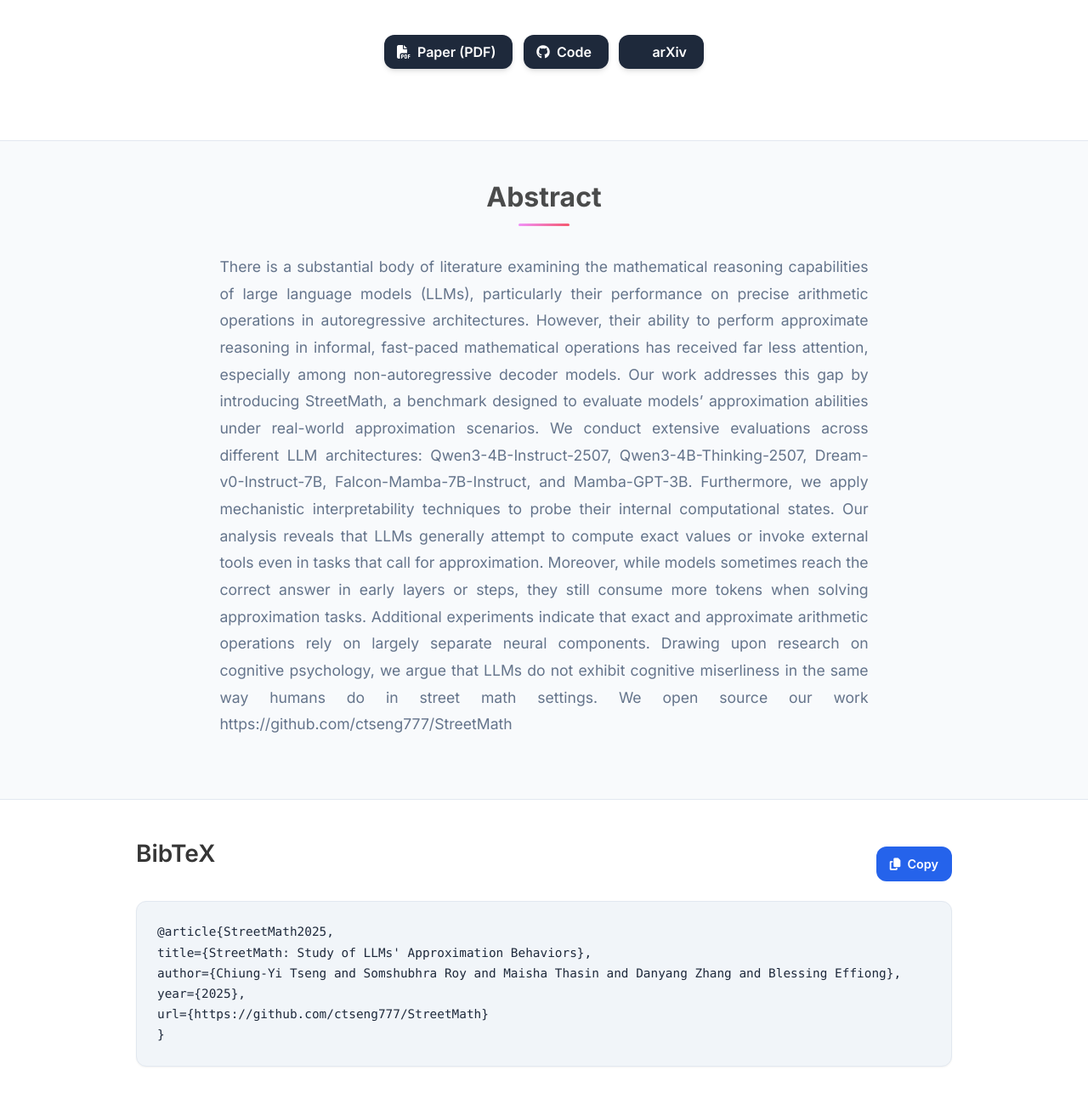
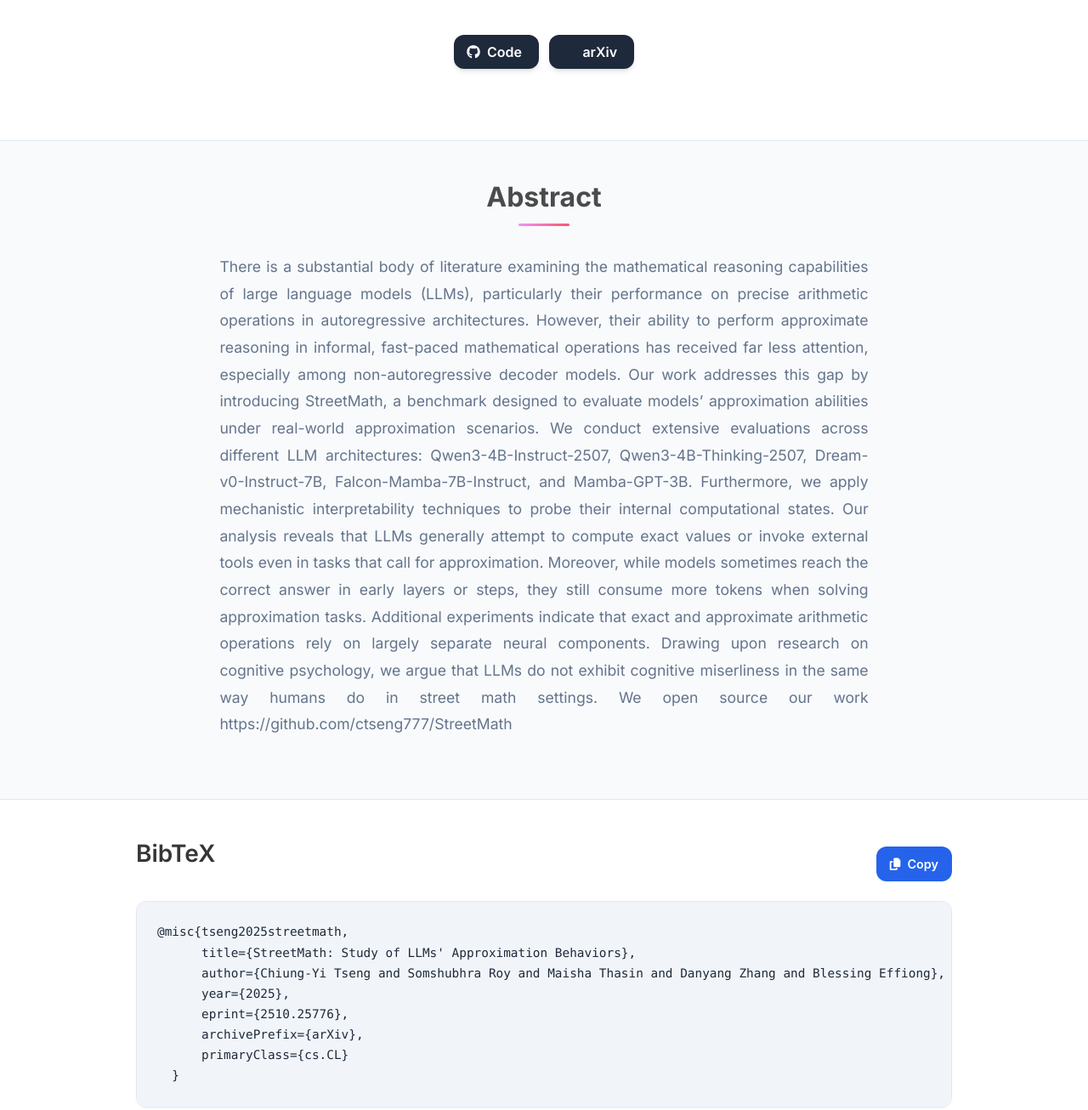
Before and after one commit to ctseng777/StreetMathProject, a plain HTML site: page index.html in a window 1280 px wide. Shown: the part 617-1923 px from the top of the page at 85% size. Drawn offline with nearby package versions, Linux system fonts and the light colour scheme; some icons are missing.

Commit message:
Revise the link to code and add arxiv link

```diff
--- a/index.html
+++ b/index.html
@@ -326,15 +326,15 @@
                   <div class="column has-text-centered">
                     <div class="publication-links">
                          <!-- Paper PDF Link -->
-                      <span class="link-block">
-                        <a href="static/pdfs/Arxiv__StreetMath__Study_of_LLMs__Approximation_Behaviors.pdf" target="_blank"
+                      <!-- <span class="link-block">
+                        <a href="https://arxiv.org/abs/2510.25776" target="_blank"
                         class="external-link button is-normal is-rounded is-dark">
                         <span class="icon">
                           <i class="fas fa-file-pdf"></i>
                         </span>
-                        <span>Paper (PDF)</span>
+                        <span>Paper</span>
                       </a>
-                    </span>
+                    </span> -->
 
                     <!-- TODO: Add your supplementary material PDF or remove this section -->
                     <!--
@@ -351,7 +351,7 @@
 
                   <!-- Code repository -->
                   <span class="link-block">
-                    <a href="https://github.com/ctseng777/StreetMathProject" target="_blank"
+                    <a href="https://github.com/ctseng777/StreetMath" target="_blank"
                     class="external-link button is-normal is-rounded is-dark">
                     <span class="icon">
                       <i class="fab fa-github"></i>
@@ -362,7 +362,7 @@
 
                 <!-- TODO: Update with your arXiv paper ID -->
                 <span class="link-block">
-                  <a href="https://arxiv.org/abs/<ARXIV PAPER ID>" target="_blank"
+                  <a href="https://arxiv.org/abs/2510.25776" target="_blank"
                   class="external-link button is-normal is-rounded is-dark">
                   <span class="icon">
                     <i class="ai ai-arxiv"></i>
@@ -424,12 +424,14 @@
         <span class="copy-text">Copy</span>
       </button>
     </div>
-    <pre id="bibtex-code"><code>@article{StreetMath2025,
-title={StreetMath: Study of LLMs' Approximation Behaviors},
-author={Chiung-Yi Tseng and Somshubhra Roy and Maisha Thasin and Danyang Zhang and Blessing Effiong},
-year={2025},
-url={https://github.com/ctseng777/StreetMath}
-}</code></pre>
+    <pre id="bibtex-code"><code>@misc{tseng2025streetmath,
+      title={StreetMath: Study of LLMs' Approximation Behaviors},
+      author={Chiung-Yi Tseng and Somshubhra Roy and Maisha Thasin and Danyang Zhang and Blessing Effiong},
+      year={2025},
+      eprint={2510.25776},
+      archivePrefix={arXiv},
+      primaryClass={cs.CL}
+  }</code></pre>
   </div>
 </section>
 <!--End BibTex citation -->
@@ -593,7 +595,7 @@ url={https://github.com/ctseng777/StreetMath}
       <h2 class="title">Poster</h2>
 
       <!-- Paper PDF -->
-      <iframe  src="static/pdfs/Arxiv__StreetMath__Study_of_LLMs__Approximation_Behaviors.pdf" width="100%" height="550">
+      <iframe  src="static/pdfs/StreetMath_Poster.pdf" width="100%" height="550">
           </iframe>
 
       </div>
```
